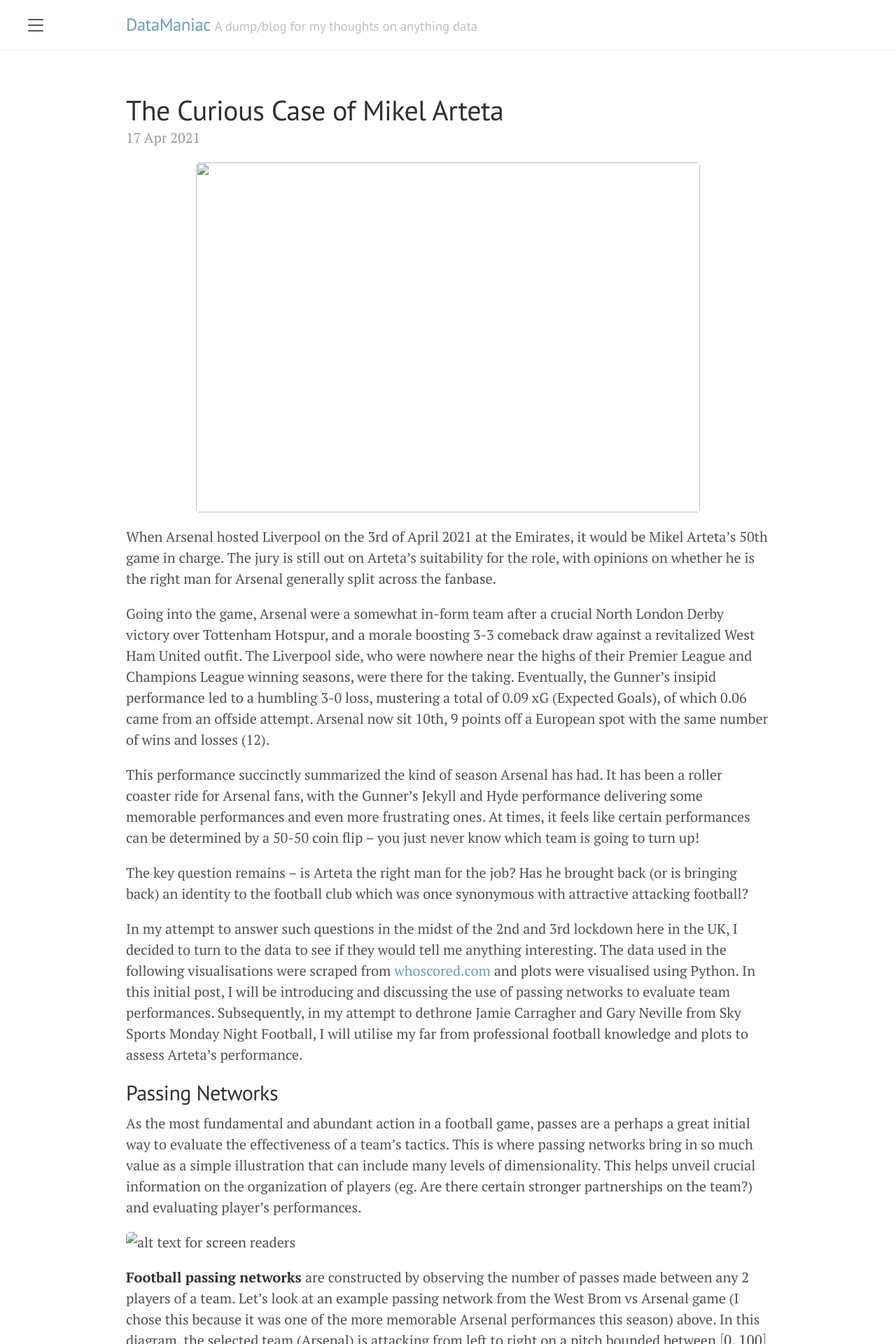
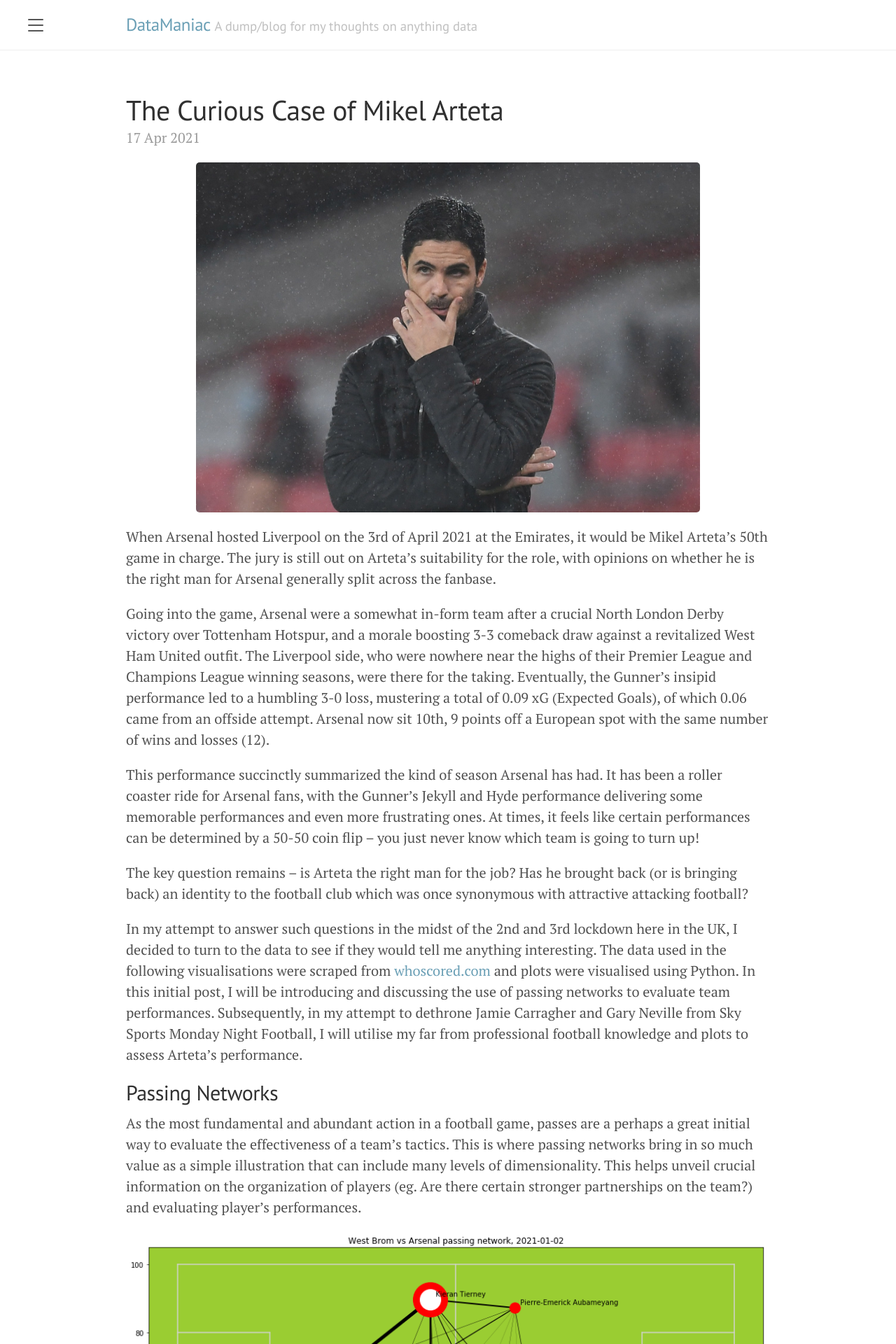
Before and after one commit to chuazy94/zy_blog_2, a Jekyll site: the page built from _posts/2021-04-17-mikel-arteta-50.md, in a window 1280 px wide. Shown: the top 1920 px of the page at 70% size. Built offline with Jekyll 4.4.1, drawn with Linux system fonts in a browser that asks for light colours; formulas are drawn with MathJax 3.

Commit message:
Update 2021-04-17-mikel-arteta-50.md

```diff
--- a/_posts/2021-04-17-mikel-arteta-50.md
+++ b/_posts/2021-04-17-mikel-arteta-50.md
@@ -3,7 +3,7 @@
 title: The Curious Case of Mikel Arteta
 ---
 <p align="center">
-  <img width="720" height="500" src="../images/arteta_hmm.jpg">
+  <img width="720" height="500" src="{{ site.baseurl }}/images/arteta_hmm.jpg">
 </p>
 
 When Arsenal hosted Liverpool on the 3rd of April 2021 at the Emirates, it would be Mikel Arteta’s 50th game in charge. The jury is still out on Arteta’s suitability for the role, with opinions on whether he is the right man for Arsenal generally split across the fanbase.
@@ -20,7 +20,7 @@
 
 As the most fundamental and abundant action in a football game, passes are a perhaps a great initial way to evaluate the effectiveness of a team’s tactics. This is where passing networks bring in so much value as a simple illustration that can include many levels of dimensionality. This helps unveil crucial information on the organization of players (eg. Are there certain stronger partnerships on the team?) and evaluating player’s performances.
 
-![alt text for screen readers](../images/passing_network_West Brom_vs_Arsenal_2021-01-02.png "Arsenal's passing map, West Brom vs Arsenal, 2021-01-02")
+![alt text for screen readers]({{ site.baseurl }}/images/passing_network_West Brom_vs_Arsenal_2021-01-02.png "Arsenal's passing map, West Brom vs Arsenal, 2021-01-02")
 
 <strong>Football passing networks </strong> are constructed by observing the number of passes made between any 2 players of a team. Let’s look at an example passing network from the West Brom vs Arsenal game (I chose this because it was one of the more memorable Arsenal performances this season) above. In this diagram, the selected team (Arsenal) is attacking from left to right on a pitch bounded between $$[0,100]$$ coordinates on both the x and y axis. Each node corresponds to one of the 11 player’s position on the pitch. This is derived by calculating the median position of each player’s position on the pitch when a successful pass is made. The thickness of the lines (edges) between nodes represents the number of successful passes made between the 2 players. The size of the node itself represents the number of successful passes made by that player. Such a simple graphic can shed light on a team’s tactic and derive valuable insights such as:
 *	<strong>Eigenvalue centrality </strong> – which player or players are crucial for the network. Players with larger nodes are more involved in the teams build up play
@@ -42,7 +42,7 @@
 xT is predominantly made of 2 parts – one is the expected payoff (probability of scoring for simplicity) from shooting from that position while the other is a summation of payoffs of moving the ball to another location on the pitch and subsequently scoring from those positions. xT metric rewards the player for progressing the ball into a more advanced position where there is a higher probability of scoring, whilst penalising him if a pass resulted in a lower probability of scoring. For more details, check out my other [post]({{ site.baseurl }}{% link _posts/2021-04-16-xT-derivation.md %}) here on a bit more detail on xT derivation, and of course Karun's awesome <a href="https://karun.in/blog/expected-threat.html">blogpost.</a>
 
 <p align="center">
-    <img width="460" height="300" src="../images/xT_rep.png">
+    <img width="460" height="300" src="{{ site.baseurl }}/images/xT_rep.png">
 </p>
 
 I will be incorporating the xT values Karun has kindly provided from the 2017-2018 Premier League season. The results are visualised on a 12 x 8 grid diagram above. This intuitively makes sense as a position closer to the opposition goal should have a higher xT associated.
@@ -52,7 +52,7 @@
 
 With the xT values, we are now able to include an additional dimension to the passing network. The total xT generated per player was calculated by summing all successful passes made by that player. This total xT value is represented by the colour of the nodes. The colour scales are weighted from lighter to darkest with increasing xT values. Here we can see how the xT weighted passing network appears for the same game:
 
-![alt text for screen readers](/images/xT_West Brom_vs_Arsenal_2021-01-02.png "Arsenal's xT passing map, West Brom vs Arsenal, 2021-01-02")
+![alt text for screen readers]({{ site.baseurl }}/images/xT_West Brom_vs_Arsenal_2021-01-02.png "Arsenal's xT passing map, West Brom vs Arsenal, 2021-01-02")
 
  We can see that Saka was the immediate stand out performer despite having less passes than his colleagues. His average position on the pitch was also much more advanced compared to the others. Saka’s constant threat down the right flank this game yielded a goal along with a shout for a Man of the Match performance. We can also see Arsenal's reliance on full backs Kieran Tierney and Hector Bellerin to attack as their positions were more advanced than the 2 midfielders. Tierney was particularly influential on the left flank, scoring a worldie and provided an assist to Alexandre Lacazette from the left flank. In this match, Arsenal's game plan of threats along the flank worked out supremely well as they emerged as 4-0 victors. We can now see the effectiveness of such a passing map to evaluate and analyse a team’s attack.
 
```
